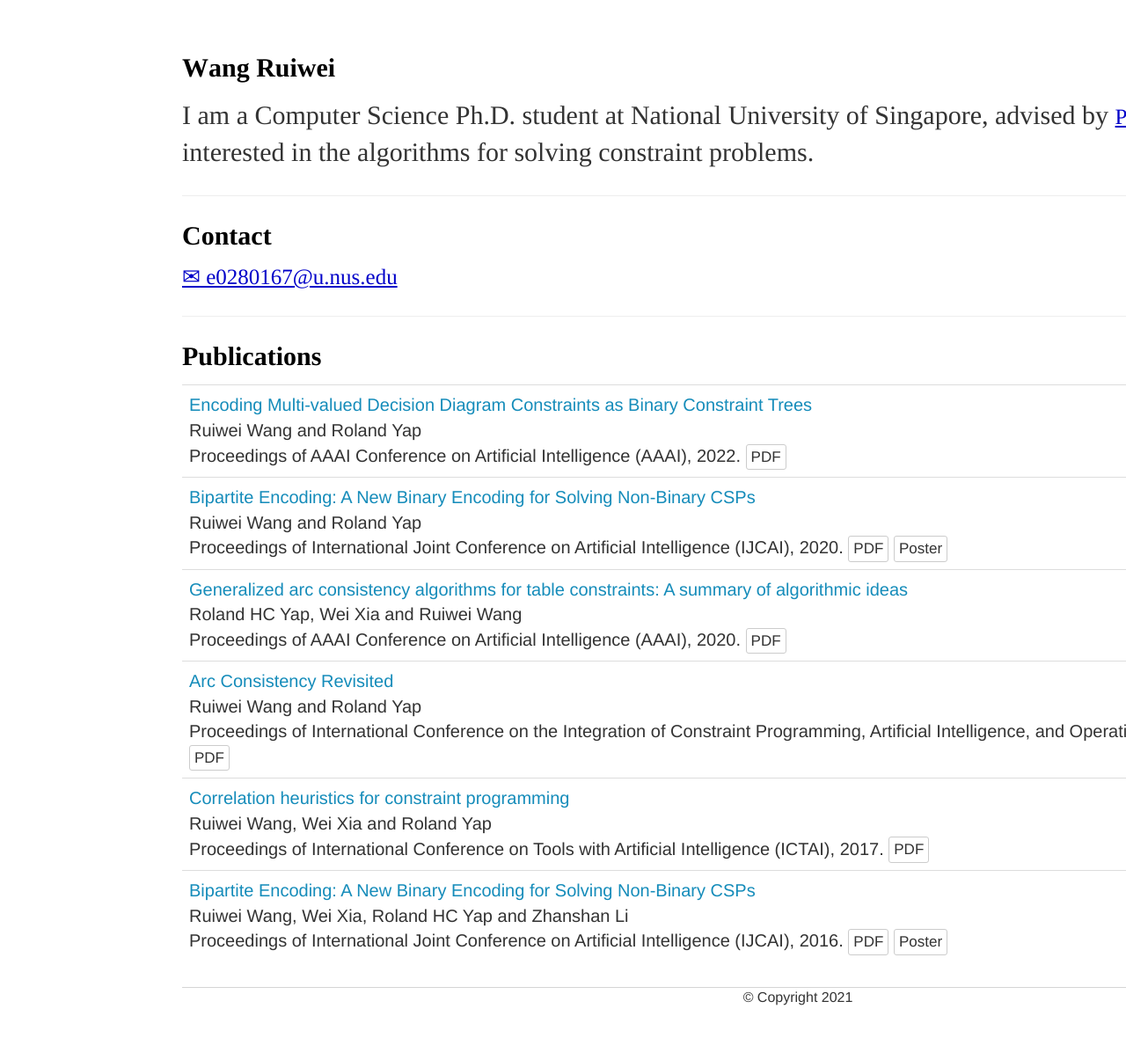
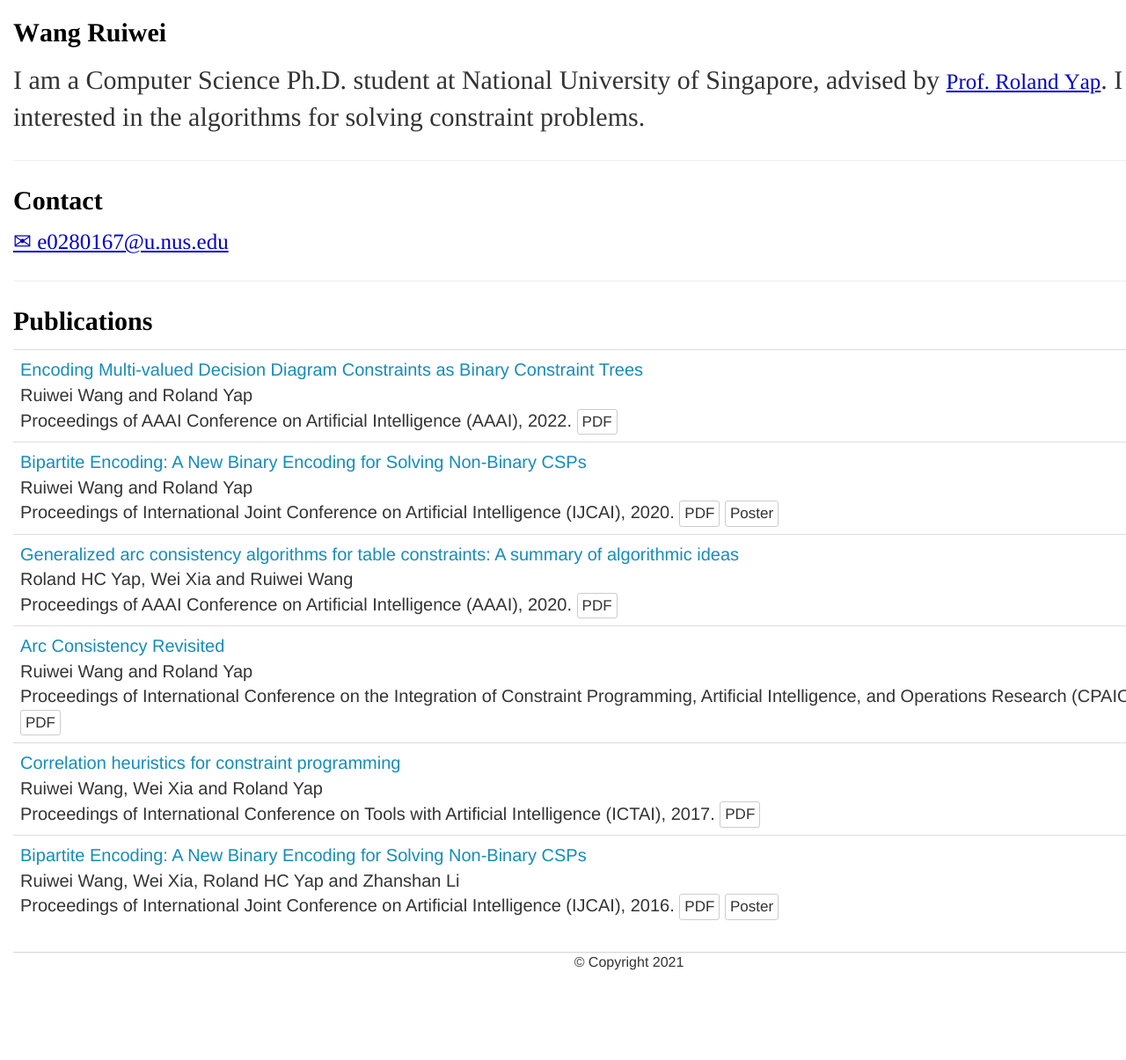
Before and after one commit to WangRuiwei/WangRuiwei.github.io, a Jekyll site: the page built from index.html, in a window 1280 px wide. Shown: the whole page at 88% size. Built offline with Jekyll 4.4.1, drawn with Linux system fonts in a browser that asks for light colours; after the commit the page ends 1125 px from its top, so only the background shows below that.

Commit message:
Update main.css

```diff
--- a/css/main.css
+++ b/css/main.css
@@ -1,6 +1,6 @@
 body {
-    margin: 60px auto;
-    width: 70%;
+  padding-top: 20px;
+  padding-bottom: 20px;
 }
 nav ul, footer ul {
     font-family:'Helvetica', 'Arial', 'Sans-Serif';
```
